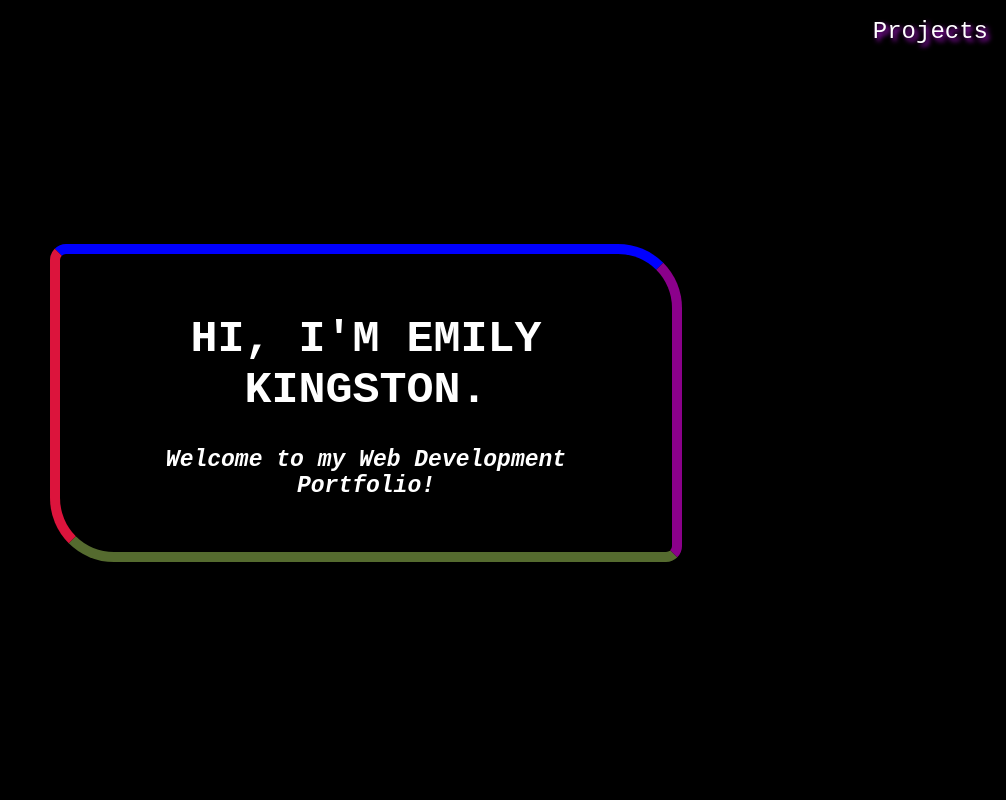
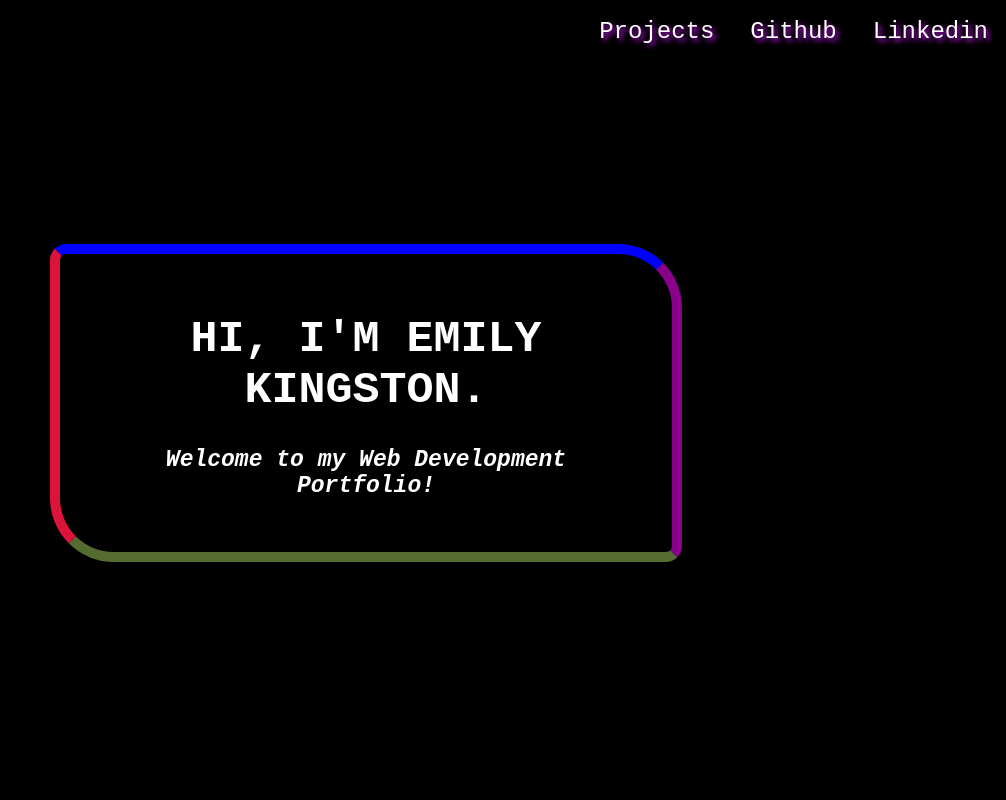
Before and after one commit to KingstonQueen/portfolio-page, a plain HTML site: page index.html in a window 1280 px wide. Shown: the top 800 px of the page, without its empty margins (274-1280 px from the left). Drawn offline with Linux system fonts and the light colour scheme.

Commit message:
Added links to navbar.

```diff
--- a/index.html
+++ b/index.html
@@ -7,6 +7,8 @@
 
 <nav id="navbar" class="nav">
     <a style="font-size: 24px" href="#projects">Projects</a>
+    <a style="font-size: 24px;" href="https://github.com/KingstonQueen" id="profile-link">Github</a>
+    <a style="font-size: 24px;" href="https://www.linkedin.com/in/emily-kingston-08b74b15b/">Linkedin</a>
 </nav>
 
 <br>
```
